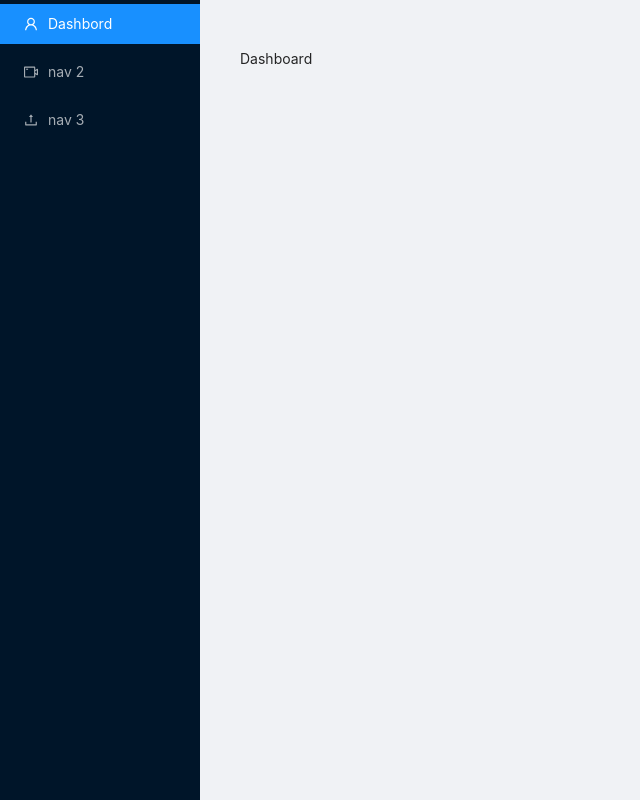
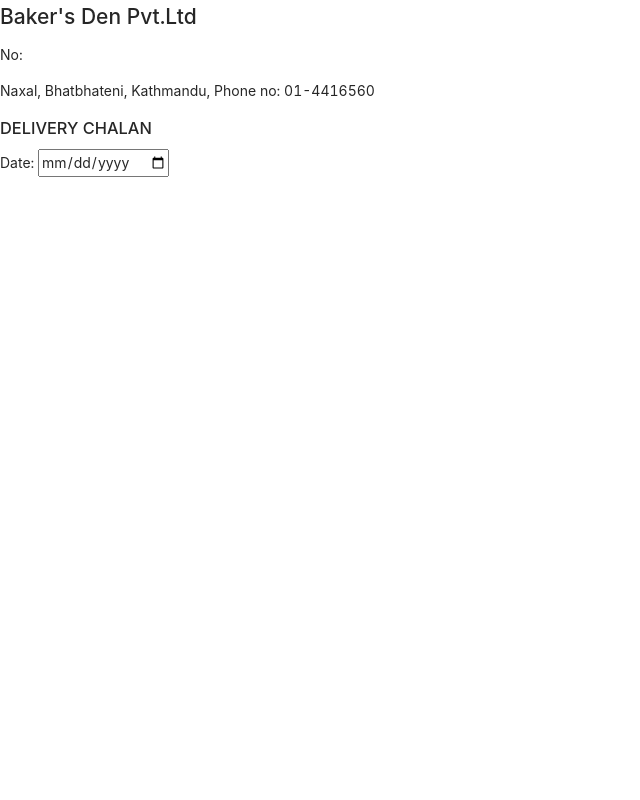
Before and after one commit to sauravtand/Bakersden, a React (Create React App) app: page /lunivaProductEntry/ in a window 1280 px wide. Shown: the whole page, without its empty margins (0-640 px from the left). Built offline with nearby package versions, Linux system fonts and the light colour scheme.

Commit message:
changes made

```diff
--- a/src/App.js
+++ b/src/App.js
@@ -2,10 +2,12 @@
 import './App.css';
 import MainLayout from './Layouts/Layout';
 import 'antd/dist/antd.css';
+import DeliveryChalaniReceipt from './Pages/Chalani/DeliveryChalaniReceipt';
+
 
 function App() {
   return (
-    <MainLayout />
+    <DeliveryChalaniReceipt/>
   );
 }
 
--- /dev/null
+++ b/src/Pages/Chalani/DeliveryChalaniReceipt.js
@@ -0,0 +1,28 @@
+
+import styled from "styled-components"
+
+const DeliveryChalaniReceipt = () => {
+    return (
+        <>
+        <Header>
+           <h2> Baker's Den Pvt.Ltd</h2>
+           <p>No:</p>
+           <p>Naxal, Bhatbhateni, Kathmandu, Phone no: 01-4416560</p>
+           <h3>DELIVERY CHALAN</h3>
+           <p>Date: <input type="date"></input></p>
+        </Header>
+
+
+        </>
+    )
+}
+export default DeliveryChalaniReceipt;
+
+
+const Header = styled.div`
+width: 80%,
+text-align: center,
+margin-left: auto,
+margin-right: auto
+
+`
--- a/src/index.js
+++ b/src/index.js
@@ -8,7 +8,7 @@
 const root = ReactDOM.createRoot(document.getElementById('root'));
 root.render(
   <React.StrictMode>
-    <BrowserRouter basename='/lunivaProductEntry'>
+    <BrowserRouter>
       <App />
     </BrowserRouter>
   </React.StrictMode>
```
Also changed, not shown: src/Pages/Chalani/Chalani.js (deleted, +0 -10 lines), src/Pages/Dashboard.js (deleted, +0 -24 lines).
